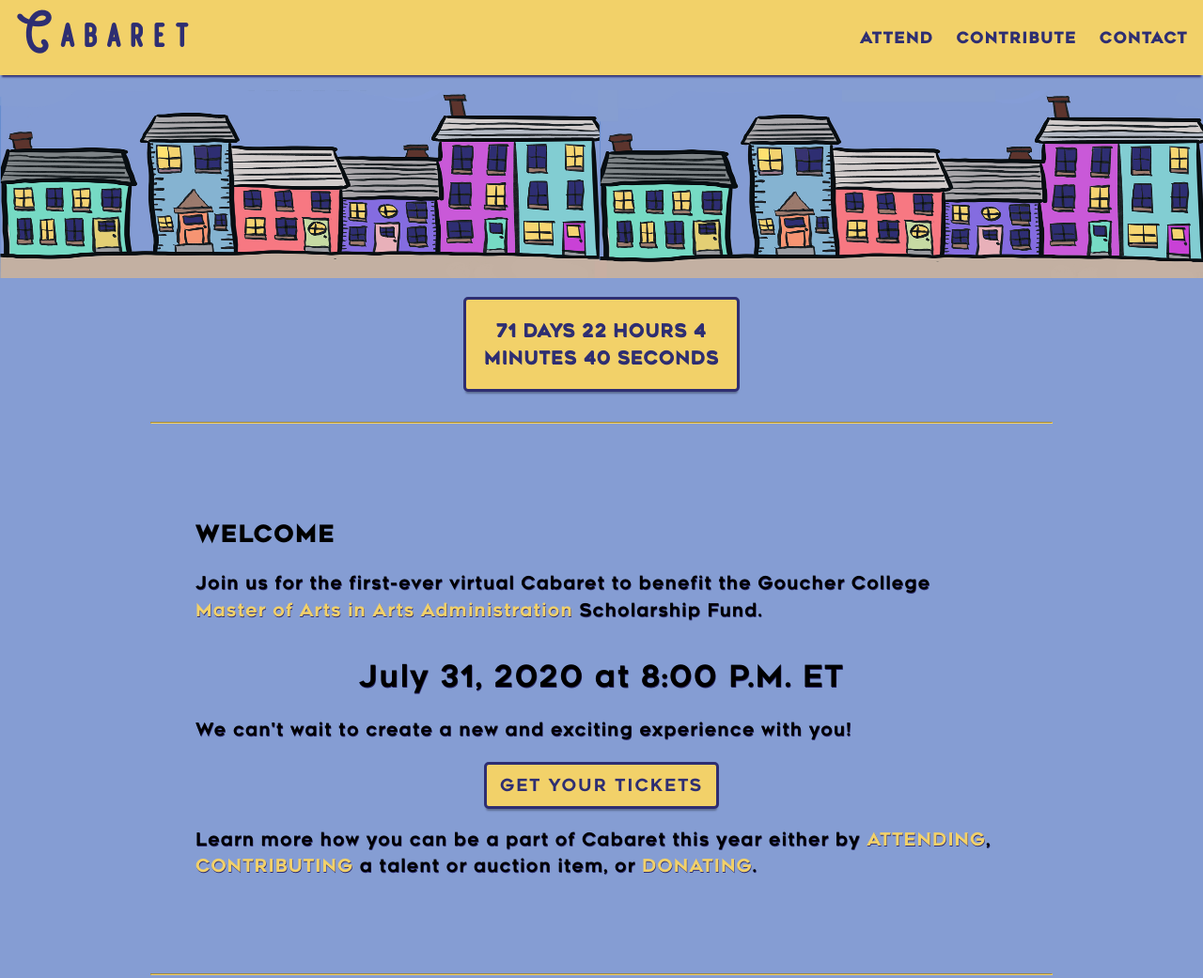
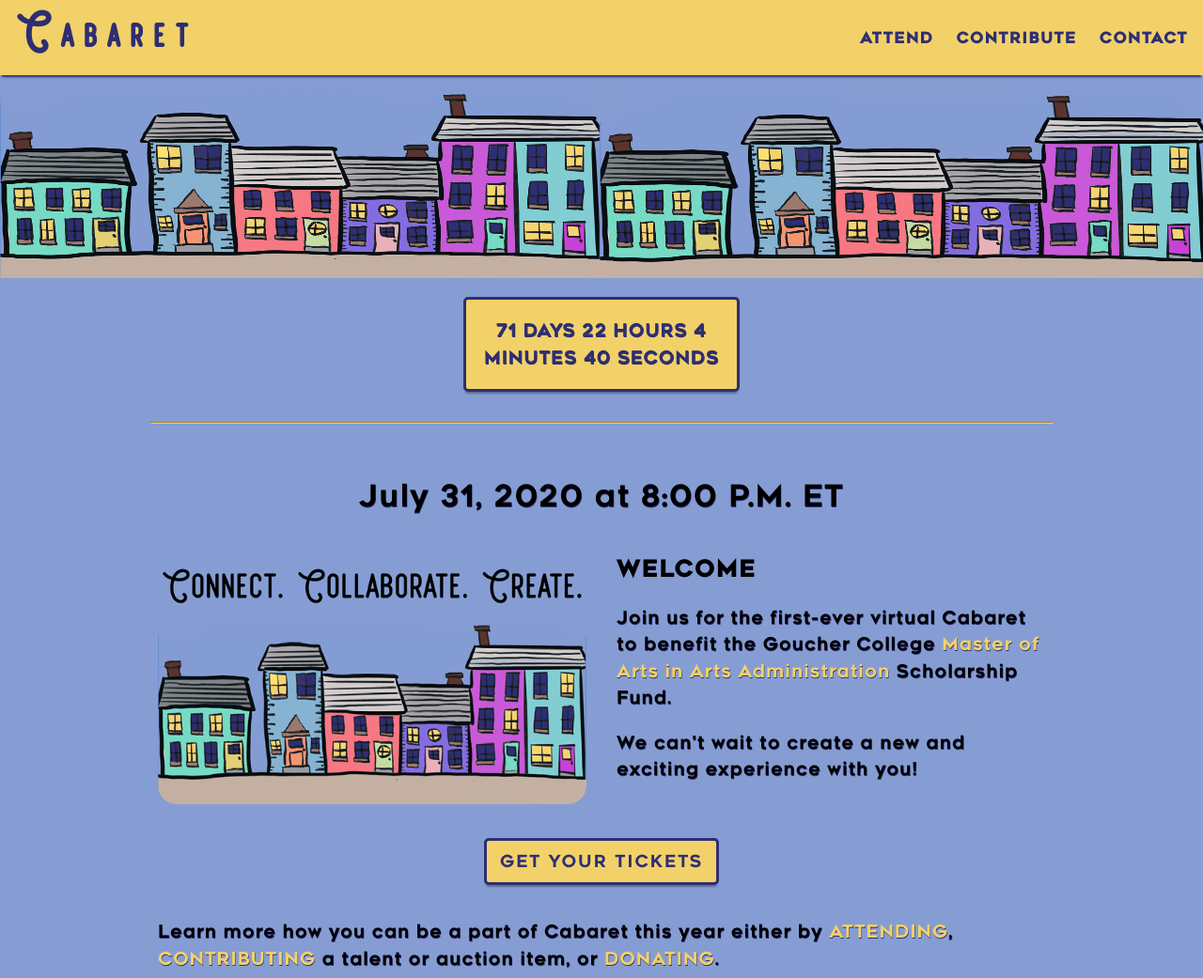
Before and after one commit to phil-smith-k/Cabaret, a plain HTML site: page index.html in a window 1280 px wide. Shown: the top 1041 px of the page at 94% size. Drawn offline with Linux system fonts and the light colour scheme; a script that the page names is missing.

Commit message:
moved image to side of content on home page

```diff
--- a/index.html
+++ b/index.html
@@ -33,17 +33,29 @@
             <p class="countdown"></p>
         </div>
         <hr>
-        <section>
-            <h2 class="content-header">Welcome</h2>
-            <p>Join us for the first-ever virtual Cabaret to benefit the Goucher College <a
-                    href="https://www.goucher.edu/learn/graduate-programs/ma-in-arts-administration/"
-                    target="blank">Master of Arts in Arts
-                    Administration</a> Scholarship Fund.</p>
+        <section class="welcome-section">
             <p class="event-date">July 31, 2020 at 8:00 P.M. ET</p>
-            <p>We can't wait to create a new and exciting experience with you!</p>
-            <button class="rsvp-btn" id="eventbrite-widget-modal-trigger-105454242478" type="button">Get Your Tickets</button>
-            <p>Learn more how you can be a part of Cabaret this year either by <a href="attend.html">ATTENDING</a>, <a
-                    href="#">CONTRIBUTING</a> a talent or auction item, or <a href="#">DONATING</a>.</p>
+            <div class="welcome-container">
+                <div class="img-container">
+                    <img class="hero" src="assets/Cabaret Photo.png" alt="">
+                </div>
+                <div class="welcome-content">
+                    <h2 class="content-header">Welcome</h2>
+                    <p>Join us for the first-ever virtual Cabaret to benefit the Goucher College <a
+                            href="https://www.goucher.edu/learn/graduate-programs/ma-in-arts-administration/"
+                            target="blank">Master of Arts in Arts
+                            Administration</a> Scholarship Fund.
+                    </p>
+                    <p>We can't wait to create a new and exciting experience with you!</p>
+                </div>
+            </div>
+            <div class="welcome-info">
+                <button class="rsvp-btn" id="eventbrite-widget-modal-trigger-105454242478" type="button">Get Your
+                    Tickets</button>
+                <p>Learn more how you can be a part of Cabaret this year either by <a href="attend.html">ATTENDING</a>,
+                    <a href="#">CONTRIBUTING</a> a talent or auction item, or <a href="#">DONATING</a>.
+                </p>
+            </div>
         </section>
         <hr>
         <section class="welcome">
@@ -54,7 +66,7 @@
                     need to afford their education. By contributing to the scholarship fund, you are investing in the
                     next generation of arts administrators.</p>
             </div>
-            <img class="hero" src="assets/Cabaret Photo.png" alt="">
+
         </section>
         <hr>
     </div>
@@ -65,7 +77,7 @@
     <script src="https://www.eventbrite.com/static/widgets/eb_widgets.js"></script>
 
     <script type="text/javascript">
-        var exampleCallback = function() {
+        var exampleCallback = function () {
             console.log('Order complete!');
         };
 
--- a/main.css
+++ b/main.css
@@ -194,7 +194,7 @@ nav.nav-expanded {
 
 .rsvp-btn {
     font-size: 18px;
-    margin: auto;
+    margin: 2em auto;
     width: 250px;
     height: 50px;
 }
@@ -242,11 +242,39 @@ footer h1 {
     .menu-divider {
         display: none;
     }
+    .welcome-section {
+        padding: 0.5em;
+    }
+    .event-date {
+        margin-top: 0.4em;
+    }
+    .welcome-container {
+        display: flex;
+        padding: 0;
+        justify-content: space-between;
+        margin-bottom: 2em;
+    }
+    .img-container {
+        width: 50%;
+        padding: 0;
+        /* margin-left: .5em; */
+        margin-right: 1em;
+        /* border: 1px solid black; */
+    }
+    .img-container img {
+        width: 100%;
+        margin: 0;
+    }
+    .welcome-content {
+        width: 50%;
+        margin-left: 1em;
+        /* margin-right: .5em; */
+    }
     .text-center p {
         text-align: center;
     }
     section {
-        padding: 3em;
+        padding: 0.5em;
     }
     hr  {
         margin: 2em 0;
```
Also changed, not shown: attend.html (+1 -0 lines).
